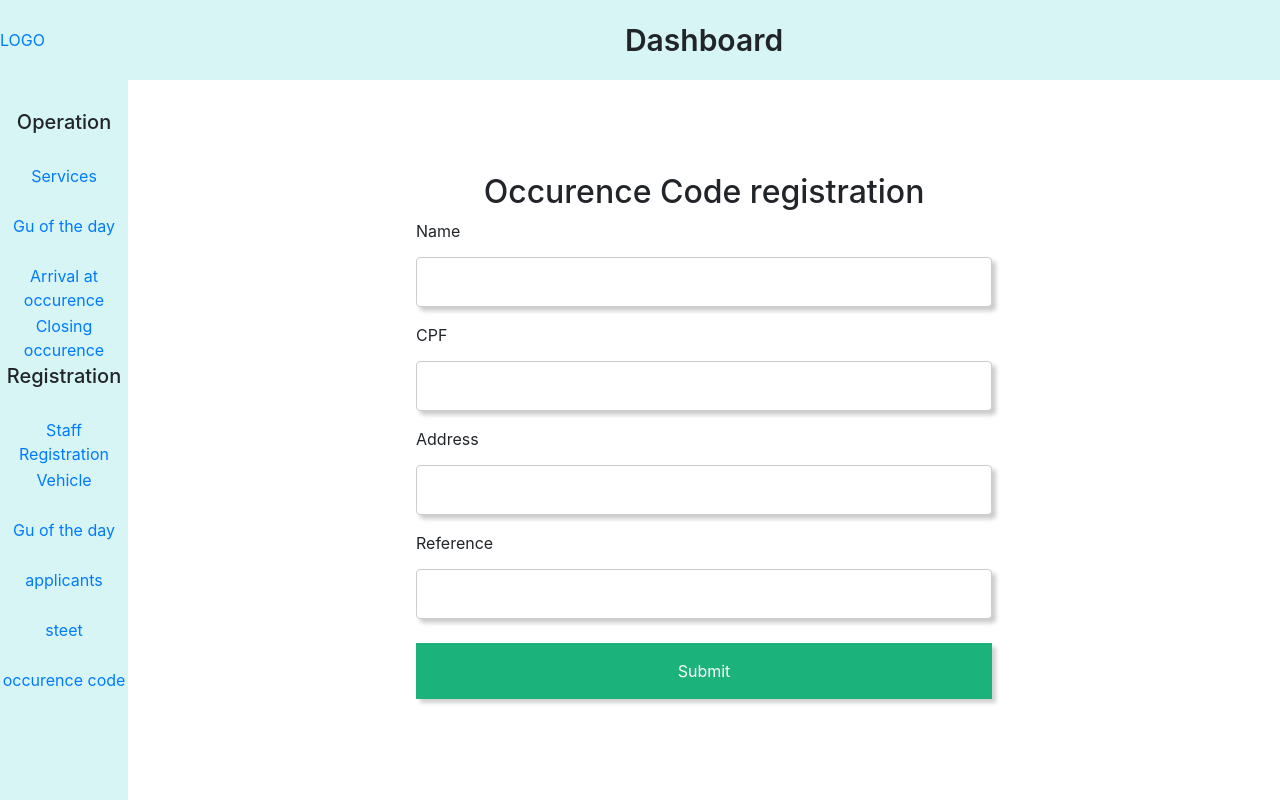
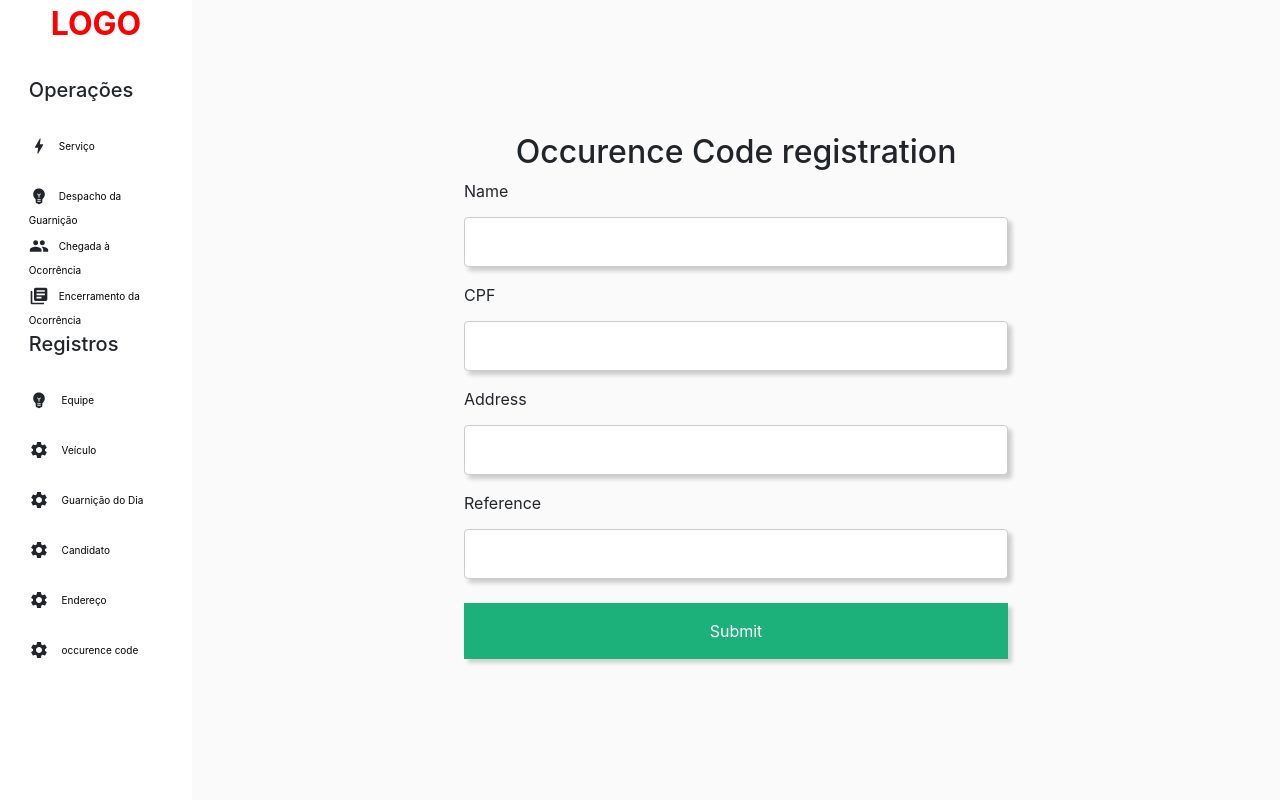
Before and after one commit to Tahasdq/vehicleMng, a React (Vite) app: page /occurencecode in a window 1280 px wide. Built offline with nearby package versions, Linux system fonts and the light colour scheme.

Commit message:
adjustments

```diff
--- a/package.json
+++ b/package.json
@@ -10,6 +10,10 @@
     "preview": "vite preview"
   },
   "dependencies": {
+    "@emotion/react": "^11.11.4",
+    "@emotion/styled": "^11.11.0",
+    "@mui/icons-material": "^5.15.12",
+    "@mui/material": "^5.15.12",
     "react": "^18.2.0",
     "react-dom": "^18.2.0",
     "react-router-dom": "^6.22.1"
--- a/src/Layout/Layout.jsx
+++ b/src/Layout/Layout.jsx
@@ -7,7 +7,7 @@
 const Layout = () => {
   return (
     <>
-    <Header/>
+    {/* <Header/> */}
     <main className='layout'>
       <aside className='aside-layout'>
     <Aside />
--- a/src/Layout/Layout.scss
+++ b/src/Layout/Layout.scss
@@ -1,19 +1,20 @@
 .layout{
     display: flex;
-    height: 90vh;
+    height: 100vh;
 
     .main-layout{
-    width: 90%;
+    width: 85%;
     display: flex;
     flex-direction: column;
-    overflow: auto
+    overflow: auto;
+    background-color: #fafafa;
     }
     .aside-layout{
         height: 100%;
-        width: 10%;
+        width: 15%;
         text-align: center;
-        background-color: #d6f5f4;
-        overflow-y: auto
+        background-color: #fff;
+        overflow: auto
     }
 }
 
--- a/src/components/Aside/Aside.jsx
+++ b/src/components/Aside/Aside.jsx
@@ -1,53 +1,86 @@
 import React from 'react'
 import './Aside.scss'
 import { Link } from 'react-router-dom'
+import BoltIcon from '@mui/icons-material/Bolt';
+import EmojiObjectsIcon from '@mui/icons-material/EmojiObjects';
+import GroupIcon from '@mui/icons-material/Group';
+import SettingsIcon from '@mui/icons-material/Settings';
+
+import LibraryBooksIcon from '@mui/icons-material/LibraryBooks';
 const Aside = () => {
     return (
         <div className='main-left'>
+            <div className="logo">
+
+                <Link to="/">
+                    LOGO
+                </Link>
+            </div>
+            <div className="main-left-wrapper">
+
                 <div className="operation ">
-                <h5>Operation</h5>
+
+
+                    <h5>Operações</h5>
                     <ul>
+
                         <li>
-                        <Link to="/service" >Services</Link>
+                            <BoltIcon fontSize="small"  />
+                            <Link to="/service" >Serviço</Link>
                         </li>
+
                         <li>
-                        <Link to="/guoftheday" >Gu of the day</Link>
+                            <EmojiObjectsIcon fontSize="small" />
+                            <Link to="/guoftheday" >Despacho da Guarnição</Link>
                         </li>
+
+
+
                         <li>
-                        <Link to="/arrival" >Arrival at occurence</Link>
+                            <GroupIcon  fontSize="small"/>
+                            <Link to="/arrival" >Chegada à Ocorrência</Link>
 
                         </li>
+
+
                         <li>
-                        <Link to="/closing" >Closing occurence</Link>
+                            <LibraryBooksIcon fontSize="small" />
+                            <Link to="/closing" >Encerramento da Ocorrência</Link>
                         </li>
                     </ul>
 
                 </div>
                 <div className="registration">
-                <h5>Registration</h5>
+                    <h5>Registros</h5>
                     <ul>
                         <li>
-                        <Link to="/staffregistration" > Staff Registration</Link>
+                            <EmojiObjectsIcon  fontSize="small"/>
+                            <Link to="/staffregistration" > Equipe</Link>
                         </li>
                         <li>
-                        <Link to="/vehicleregistration" > Vehicle</Link>
+                            <SettingsIcon fontSize="small" />
+                            <Link to="/vehicleregistration" > Veículo</Link>
                         </li>
                         <li>
-                        <Link to="/guregistration" > Gu of the day</Link>
+                            <SettingsIcon fontSize="small" />
+                            <Link to="/guregistration" > Guarnição do Dia</Link>
                         </li>
                         <li>
-                        <Link to="/appilcantregistration" > applicants</Link>
+                            <SettingsIcon fontSize="small"/>
+                            <Link to="/appilcantregistration" > Candidato</Link>
 
                         </li>
                         <li>
-                        <Link to="/streetregistration" > steet</Link>
+                            <SettingsIcon fontSize="small"/>
+                            <Link to="/streetregistration" > Endereço</Link>
 
                         </li>
                         <li>
-
+                            <SettingsIcon fontSize="small"/>
                             <Link to="/occurencecode" > occurence code</Link>
                         </li>
                     </ul>
+                </div>
             </div>
         </div>
     )
--- a/src/components/Aside/Aside.scss
+++ b/src/components/Aside/Aside.scss
@@ -4,24 +4,53 @@
     // border: 2px solid red;
     text-align: center;
     // background-color: green;
-    background-color: #d6f5f4;
-    overflow-y: auto;
+    background-color: #ffff;
+    // overflow-y: auto;
 
+    .logo{
+        font-size: 2rem;
+        font-weight: 700;
+
+        a{
+                color: red;
+                text-decoration: none;
+        }
+    }
+
+    .main-left-wrapper{
+        width: 70%;
+        margin: 0 auto;
+        text-align: left;
+    }
     .operation,.registration{
+        text-align: left;
         li{
             height: 20px;
             margin: 30px 0px 30px 0px;
             list-style: none;
+            >a{
+                padding-left: 10px;
+            }
+
         }
         a{
             margin: 10px 0px 10px 0px;
            text-decoration: none;
+           color: black;
+           font-size: 10px;
+        //    padding: 2px;
         }
     }
     .operation{
         // border: 4px solid black;
         margin-top: 30px;
 
+    //    ul>div{
+    //     width: 70%;
+    // display: flex;
+    // justify-content: space-between;
+    // align-items: center;
+    //    }
 
 
     }
--- a/src/components/Header/Header.jsx
+++ b/src/components/Header/Header.jsx
@@ -8,9 +8,9 @@
                 <div className="header-wrapper">
 
                     <div className="header-left header-children">
-                        <Link to="/">
+                        {/* <Link to="/">
                             LOGO
-                        </Link>
+                        </Link> */}
                         <div className="menu-icon">
                             <div></div>
                             <div></div>
--- a/src/main.jsx
+++ b/src/main.jsx
@@ -2,7 +2,7 @@
 import ReactDOM from 'react-dom/client'
 import './index.css'
 // import Layout from './components/Layout/Layout.jsx'
-import { BrowserRouter, RouterProvider, Route, createBrowserRouter, createRoutesFromElements } from 'react-router-dom'
+import { BrowserRouter, RouterProvider, Route, createBrowserRouter, createRoutesFromElements, Outlet } from 'react-router-dom'
 import Home from './pages/Home/Home.jsx'
 import Services from './pages/Services/Sevices.jsx'
 import Layout from './Layout/Layout.jsx'
@@ -17,19 +17,21 @@
 import StreetRegistration from './pages/Registation/StreetRegistration/StreetRegistration.jsx'
 import NewServices from './pages/Services/ServiceNew.jsx'
 import ListServices from "./pages/Services/ServiceList.jsx"
+import ListServiceChild from './pages/Services/ServiceListChild.jsx'
 
 
 const router = createBrowserRouter(
   createRoutesFromElements(
-    <Route path='/' element={<Layout/>}>
+    <Route path='/' element={<Layout />}>
       <Route path='' element={<Home />} />
       <Route path='service/' element={<Services />} >
+        <Route path='newservice' element={< NewServices />} />
+        <Route path='listservice/' element={< ListServices />}>
 
-      <Route path='newservice' element={< NewServices/>}/>
-      <Route path='listservice' element={< ListServices/>}/>
-
+          <Route path='listchild'  element={<ListServiceChild />} >
+            </Route>
+        </Route>
       </Route>
-
       <Route path='arrival' element={<ArrivalAtOccurence />} />
       <Route path='guoftheday' element={<Guoftheday />} />
       <Route path='closing' element={<ClosingOccurence />} />
--- a/src/pages/Services/ServiceList.jsx
+++ b/src/pages/Services/ServiceList.jsx
@@ -1,12 +1,13 @@
 import React from 'react'
+import { Link, Outlet } from 'react-router-dom'
 
 const ServiceList = () => {
 
-  const  list = [
-        {phone:"123455",Applicant:"Mahad"},
-        {phone:"123455",Applicant:"Mahad"},
-        {phone:"123455",Applicant:"Mahad"},
-        {phone:"123455",Applicant:"Mahad"}
+  const list = [
+    { phone: "123455", Applicant: "Mahad" },
+    { phone: "123455", Applicant: "Mahad" },
+    { phone: "123455", Applicant: "Mahad" },
+    { phone: "123455", Applicant: "Mahad" }
 
   ]
   return (
@@ -17,20 +18,23 @@
         <h3>Service</h3>
       </div> */}
 
-{list.map((v,i)=>{
-return(
+
+
+        {list.map((v, i) => {
+          return (
+            <Link to="listchild">
               <div className="col-md-8 col-sm-12">
-
                 <div className="list mt-5">
                   <h4>Phone : {v.phone} </h4>
                   <h4>Applicant : {v.Applicant} </h4>
                 </div>
               </div>
+            </Link>
           )
 
         })}
 
-
+              {/* <Outlet/> */}
 
       </div>
     </div>
--- /dev/null
+++ b/src/pages/Services/ServiceListChild.jsx
@@ -0,0 +1,67 @@
+import React from "react";
+
+const ServiceListChild = () => {
+  return (
+    <div className="container_fluid">
+      <div className=" row garison">
+        <div className=" col-md-6 col-sm-12 Record_1">
+
+          <ul>
+            <li>
+              <h4> phone : 0987654</h4>
+            </li>
+            <li>
+              <h4> Applicant: hunain</h4>
+            </li>
+            <li>
+              <h4> Occurrance_Num:9898</h4>
+            </li>
+          </ul>
+        </div>
+        <div className=" col-md-6 col-sm-12  Record_2">
+          <ul>
+            <li>
+              <h4> Adress:Herabad</h4>
+            </li>
+            <li>
+              <h4> Neighborhood : jjjjjj</h4>
+            </li>
+            <li>
+              <h4> City : hyderabad,</h4>
+            </li>
+
+            <li>
+              <h4> Refrence : huiasfgd</h4>
+            </li>
+          </ul>
+        </div>
+      </div>
+
+      <div className=" row request_card py-5">
+        <div class=" col-sm-12 col-md-12 input-group request-group mb-3 mt-3">
+          <input
+            type="text"
+            class="form-control"
+            placeholder="Request"
+            aria-label="Username"
+            aria-describedby="basic-addon1"
+          />
+        </div>
+      </div>
+
+      <div className=" row request_card py-5">
+        <div class=" col-sm-12 col-md-12 input-group request-group mb-3 mt-3">
+          <input
+            type="text"
+            class="form-control"
+            placeholder="Description"
+            aria-label="Username"
+            aria-describedby="basic-addon1"
+          />
+        </div>
+      </div>
+    </div>
+  );
+};
+
+export default ServiceListChild;
--- a/src/pages/Services/ServiceNew.jsx
+++ b/src/pages/Services/ServiceNew.jsx
@@ -1,4 +1,5 @@
 import React from "react";
+import { Link } from "react-router-dom";
 
 const ServiceNew = () => {
   return (
@@ -24,7 +25,7 @@
             placeholder="Phone Number"
             aria-label="Username"
             aria-describedby="basic-addon1"
-          />
+            />
         </div>
 
         <div class="input-group mb-3 col-md-4  col-sm-12">
--- a/src/pages/Services/Sevices.jsx
+++ b/src/pages/Services/Sevices.jsx
@@ -16,7 +16,7 @@
       {/* <Link to="/service/newservice">New</Link>
       <Link to="/service/listservice">List</Link> */}
       </div>
-      <Outlet/>
+      <Outlet />
     </>
   )
 }
```
Also changed, not shown: 1 other file (tests, documents, lock files or other folders). Lines whose indentation alone changed are shown as unchanged.
